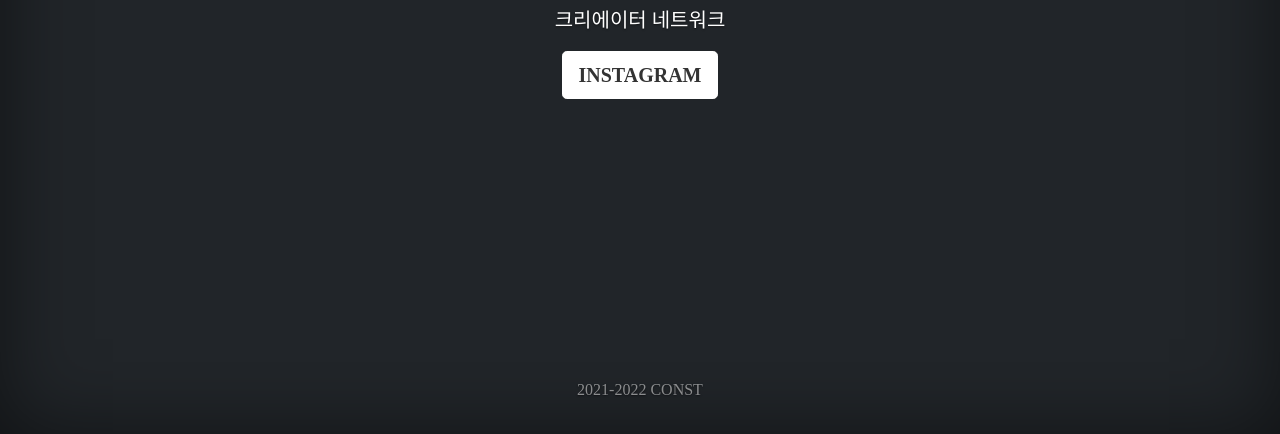
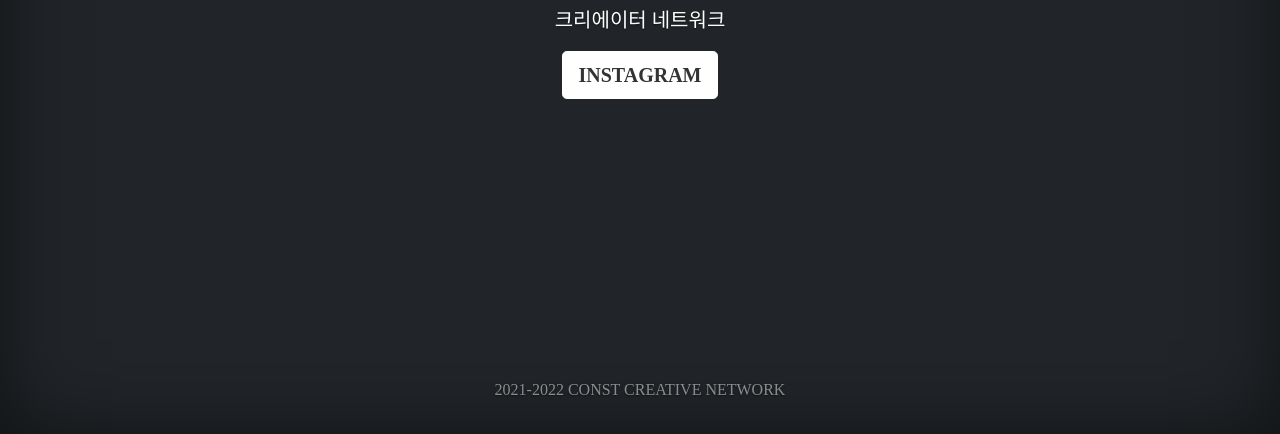
Before and after one commit to officialconst/officialconst.github.io, a plain HTML site: page index.html in a window 1280 px wide. Shown: the part 366-800 px from the top of the page. Drawn offline with Linux system fonts and the light colour scheme; a web font is replaced by a local one.

Commit message:
Update index.html

```diff
--- a/index.html
+++ b/index.html
@@ -70,7 +70,7 @@
     </main>
 
     <footer class="mt-auto text-white-50">
-      <p>2021-2022 CONST</p>
+      <p>2021-2022 CONST CREATIVE NETWORK</p>
     </footer>
   </div>
 
```
